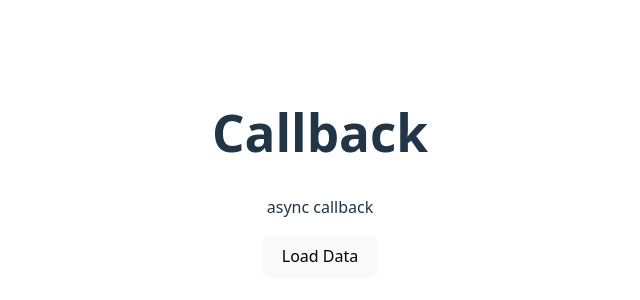
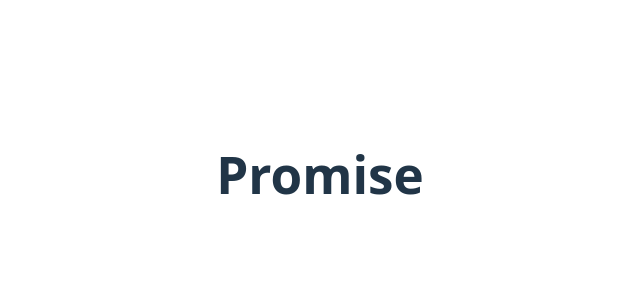
Before and after one commit to WonganiNyirenda18/my-learning-track, a React (Vite) app: page / in a window 1280 px wide. Shown: the part 226-526 px from the top of the page, without its empty margins (320-960 px from the left). Built offline with nearby package versions, Linux system fonts and the light colour scheme.

Commit message:
feat: Learning Promises

```diff
--- a/src/App.jsx
+++ b/src/App.jsx
@@ -1,4 +1,4 @@
-import Callback from './Features/Callback';
+import Promise from './Features/Promise'
 import './App.css'
 
 function App() {
@@ -6,8 +6,7 @@ function App() {
 
   return (
     <>
-
-      <Callback />
+      <Promise />
     </>
   )
 }
--- /dev/null
+++ b/src/Features/Promise.jsx
@@ -0,0 +1,7 @@
+export default function Promise() {
+    return (
+        <>
+            <h1>Promise</h1>
+        </>
+    );
+}
```
